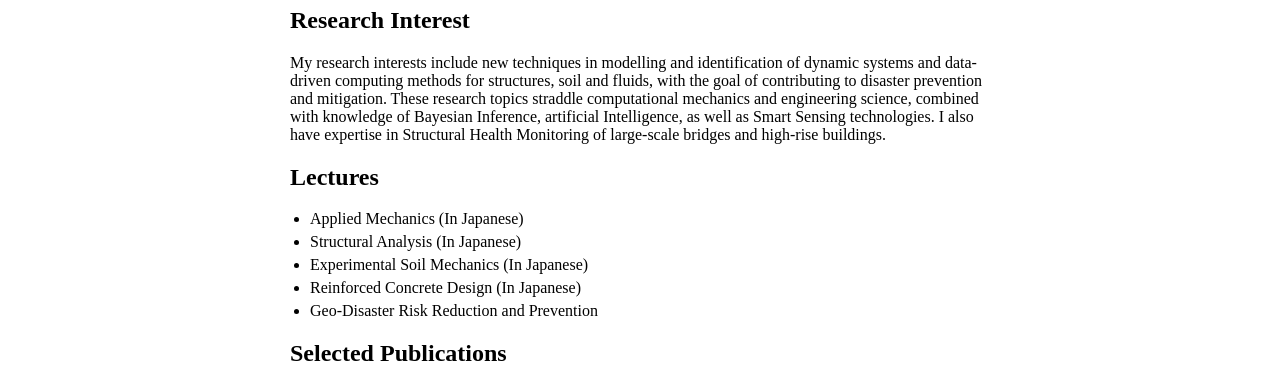
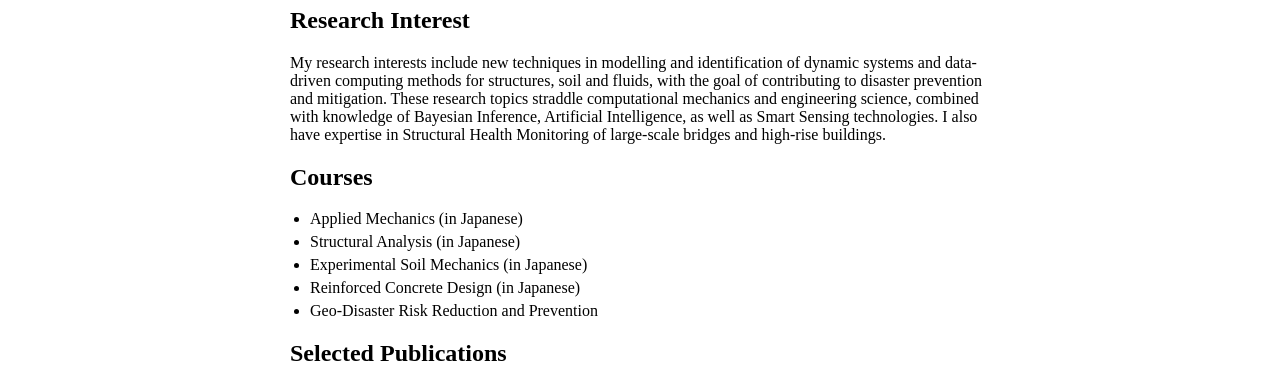
Before and after one commit to JiaGUOCV/JiaGUOCV.github.io, a Jekyll site: the page built from index.md, in a window 1280 px wide. Shown: the part 368-754 px from the top of the page. Built offline with Jekyll 4.4.1, drawn with Linux system fonts in a browser that asks for light colours; our own code applies the rules of GitHub Pages for plain Markdown files.

Commit message:
Update index.md

```diff
--- a/index.md
+++ b/index.md
@@ -16,14 +16,14 @@ Find more @ [ReasearchGate](https://www.researchgate.net/profile/Jia-Guo-63), [G
 ## Research Interest
 
 My research interests include new techniques in modelling and identification of dynamic systems and data-driven computing methods for structures, soil and fluids, with the goal of contributing to disaster prevention and mitigation.
-These research topics straddle computational mechanics and engineering science, combined with knowledge of Bayesian Inference, artificial Intelligence, as well as Smart Sensing technologies.
+These research topics straddle computational mechanics and engineering science, combined with knowledge of Bayesian Inference, Artificial Intelligence, as well as Smart Sensing technologies.
 I also have expertise in Structural Health Monitoring of large-scale bridges and high-rise buildings.
 
-## Lectures
-- Applied Mechanics (In Japanese)
-- Structural Analysis (In Japanese)
-- Experimental Soil Mechanics (In Japanese)
-- Reinforced Concrete Design (In Japanese)
+## Courses
+- Applied Mechanics (in Japanese)
+- Structural Analysis (in Japanese)
+- Experimental Soil Mechanics (in Japanese)
+- Reinforced Concrete Design (in Japanese)
 - Geo-Disaster Risk Reduction and Prevention
 
 ## Selected Publications
```
